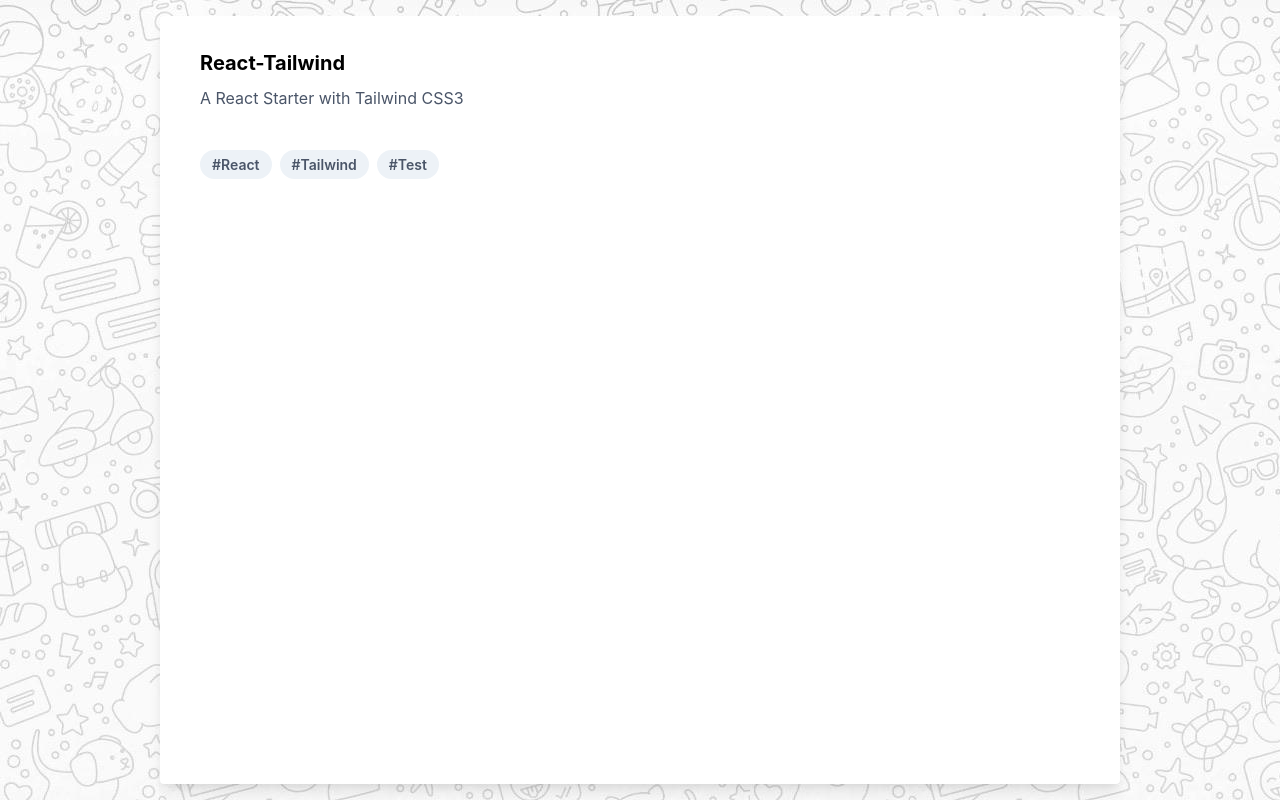
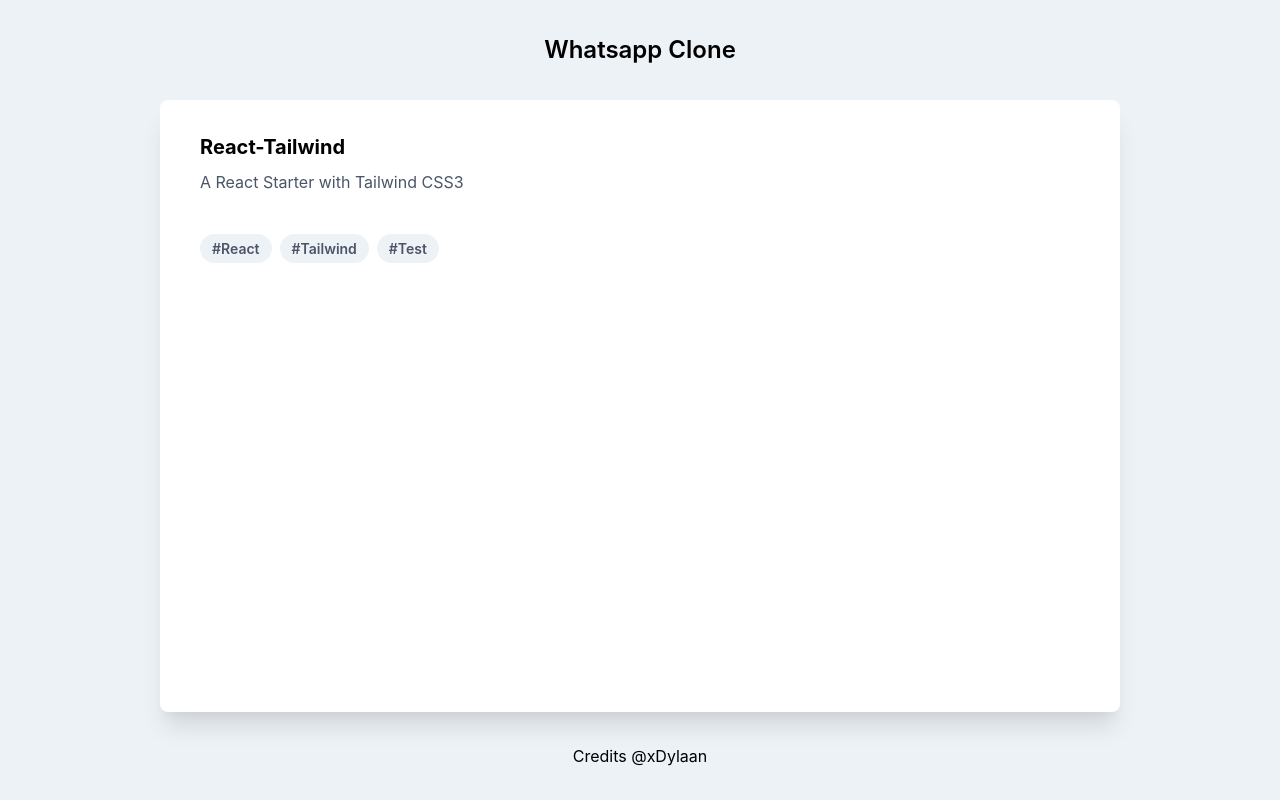
Before and after one commit to toniramon/whatsapp_clone_react_tailwindcss, a React (Create React App) app: page / in a window 1280 px wide. Built offline with nearby package versions, Linux system fonts and the light colour scheme.

Commit message:
added title and credits

```diff
--- a/src/App.js
+++ b/src/App.js
@@ -6,10 +6,14 @@
 function App() {
   return (
     <div
-      className="h-screen flex justify-center items-center"
-      style={{ backgroundImage: `url(${palette})` }}
+      className="h-screen flex flex-col justify-center items-center bg-gray-200"
+      // style={{ backgroundImage: `url(${palette})` }}
     >
-      <div className="w-9/12 h-128 rounded overflow-hidden shadow-lg p-4 bg-white">
+      <div>
+        <h1 className="text-2xl font-semibold m-8">Whatsapp Clone</h1>
+      </div>
+      {/* // Add container. // Add left side app // Add right side app */}
+      <div className="w-9/12 h-128 rounded-lg overflow-hidden shadow-xl p-4 bg-white">
         <div className="px-6 py-4">
           <div className="font-bold text-xl mb-2"> React-Tailwind </div>
           <p className="text-gray-700 text-base">
@@ -27,6 +31,9 @@
           ))}
         </div>
       </div>
+      <div>
+        <p className="m-8">Credits @xDylaan</p>
+      </div>
     </div>
   );
 }
```
